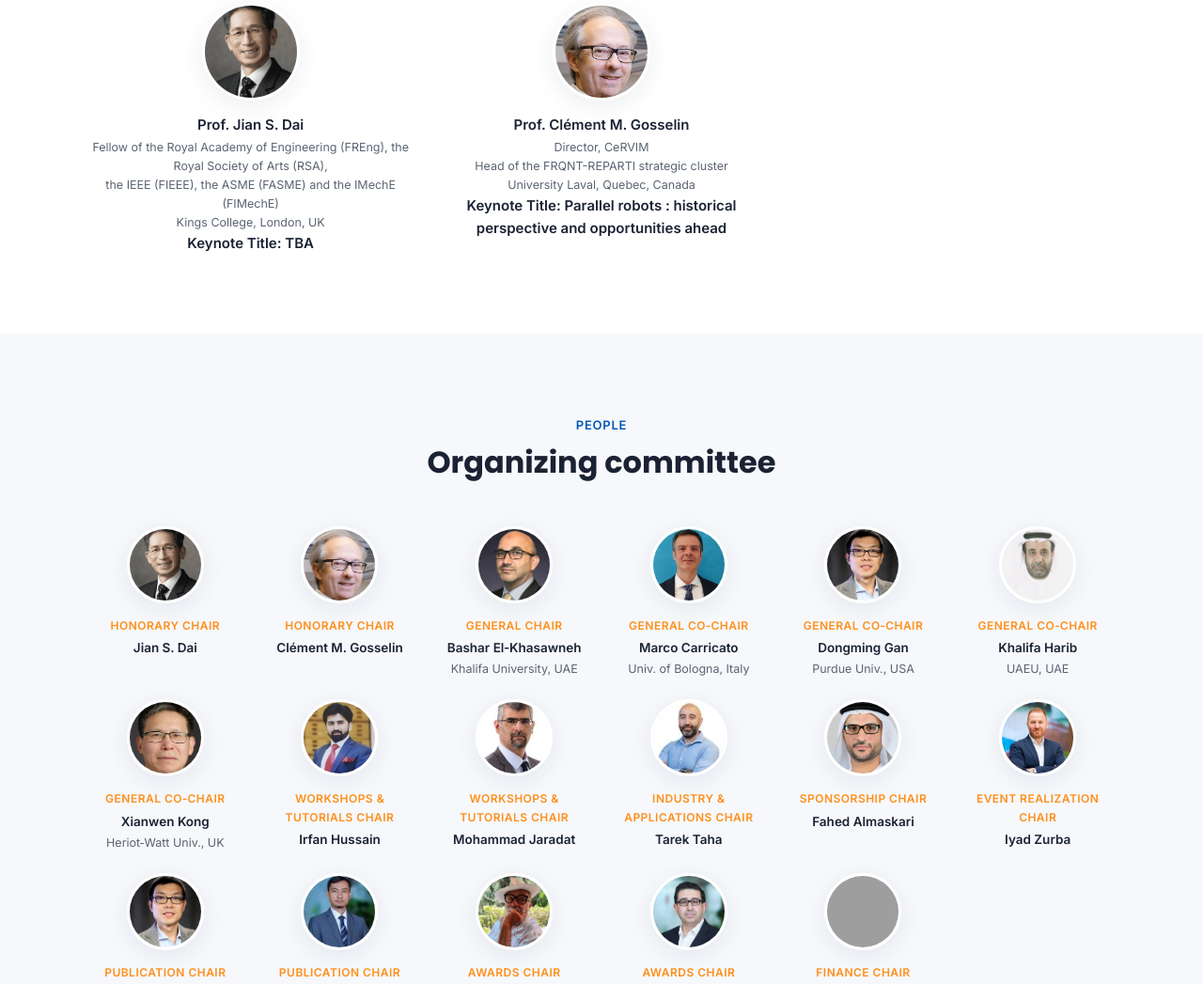
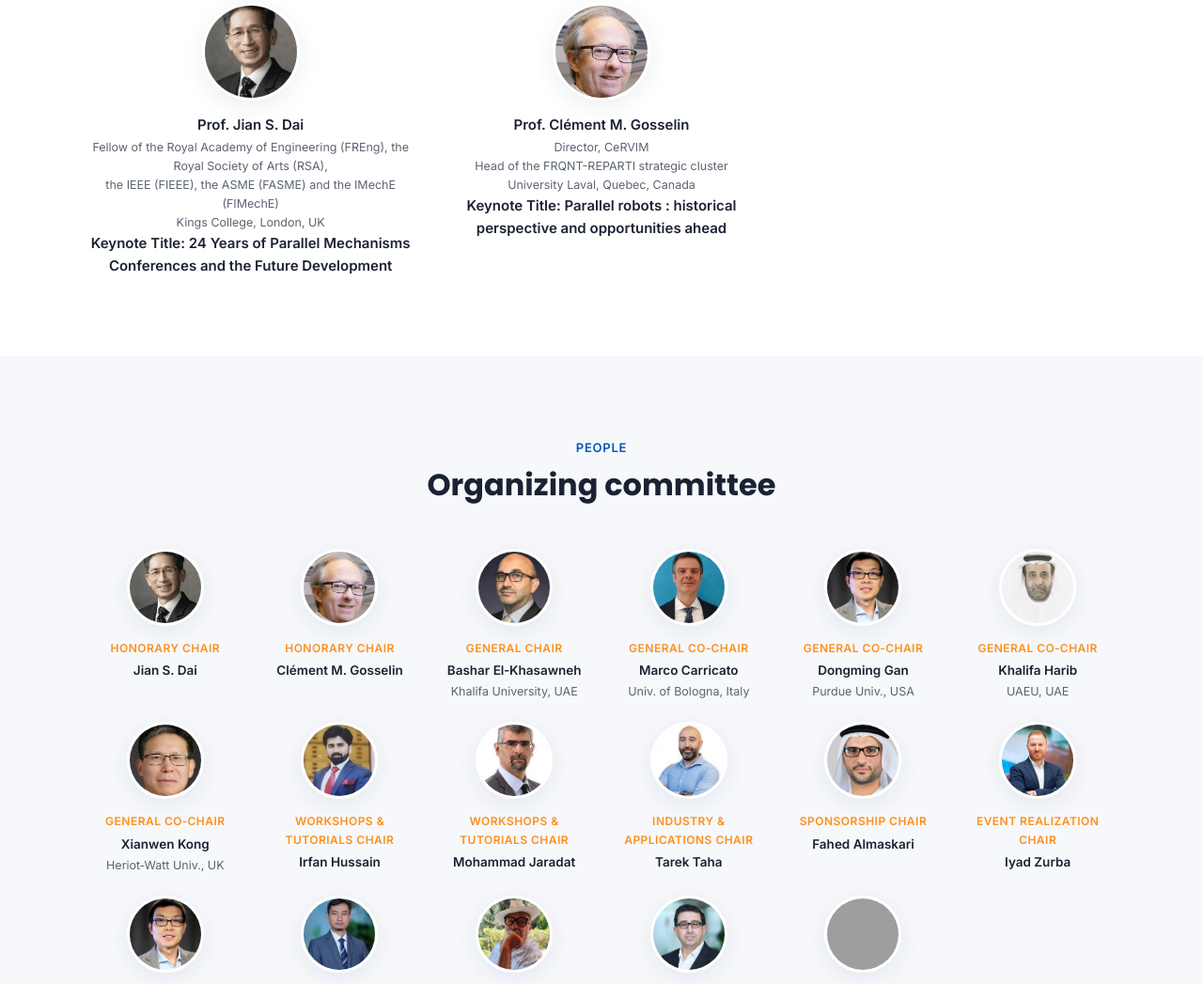
Before and after one commit to bashar2100/PKM2026, a plain HTML site: page index.html in a window 1280 px wide. Shown: the part 6203-7250 px from the top of the page at 94% size. Drawn offline with Linux system fonts and the light colour scheme; grey boxes are pictures that could not be loaded; files whose address does not match are found by name.

Commit message:
Update index.html

```diff
--- a/index.html
+++ b/index.html
@@ -268,7 +268,7 @@
       <div class="person"><img src="assets/img/jian_dai.jpg" alt="Prof. Jian S. Dai"><div class="role"></div><div class="name">Prof. Jian S. Dai</div></div>
         <div class="affil">Fellow of the Royal Academy of Engineering (FREng), the Royal Society of Arts (RSA),
           <br>the IEEE (FIEEE), the ASME (FASME) and the IMechE (FIMechE) <br>Kings College, London, UK</div>
-          <div class="name">Keynote Title: TBA</div>
+          <div class="name">Keynote Title: 24 Years of Parallel Mechanisms Conferences and the Future Development </div>
 
       </div>
 
```
